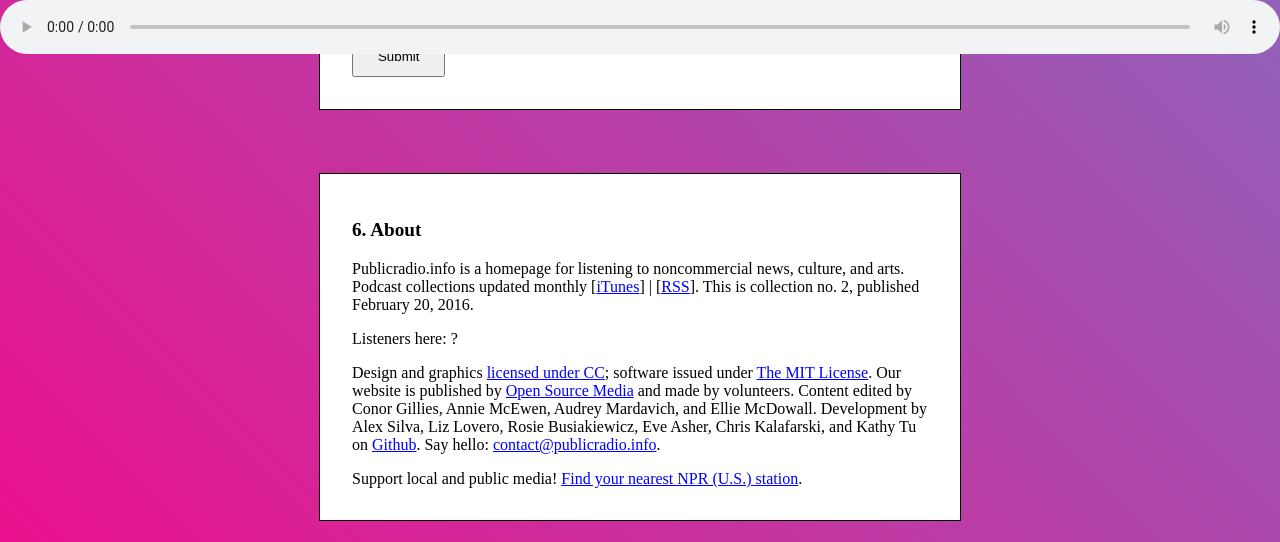
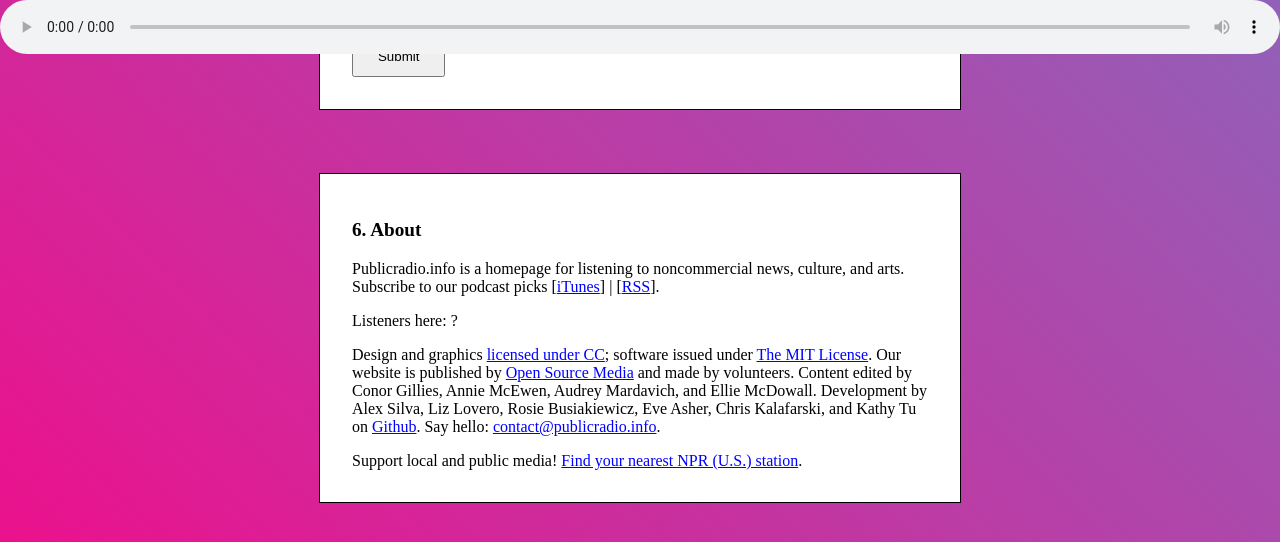
Before and after one commit to radioopensource/dotinfo, a Jekyll site: the page built from index.html, in a window 1280 px wide and 900 px high, scrolled down 2942 px, cut to the strip 0-542 px from the top of the window. Built offline with Jekyll 4.4.1, drawn with Linux system fonts in a browser that asks for light colours; nearby versions of some CDN libraries.

Commit message:
Update content.html
changing language

```diff
--- a/_includes/content.html
+++ b/_includes/content.html
@@ -105,9 +105,9 @@
   <div class="content">
     <h1>6. About</h1>
     {% assign meta = site.data.meta %}
-    <p>Publicradio.info is a homepage for listening to noncommercial news, culture, and arts. Podcast collections updated monthly
+    <p>Publicradio.info is a homepage for listening to noncommercial news, culture, and arts. Subscribe to our podcast picks
       [<a href="http://itunes.apple.com/us/podcast/playlist/id1055233656?mt=2" target="_blank">iTunes</a>] |
-      [<a href="http://www.publicradio.info/feed.xml" target="_blank">RSS</a>]. This is collection no. 2, published February 20, 2016.</p>
+      [<a href="http://www.publicradio.info/feed.xml" target="_blank">RSS</a>].</p>
 
     <p>
       Listeners here: <span class="visitor-count">?</span>
```
